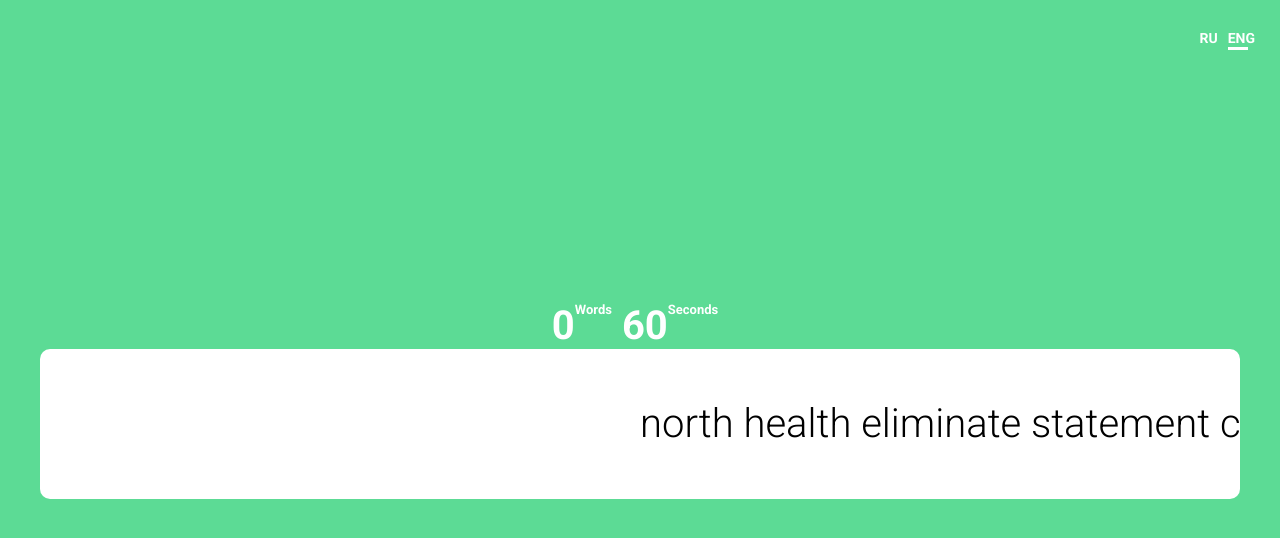
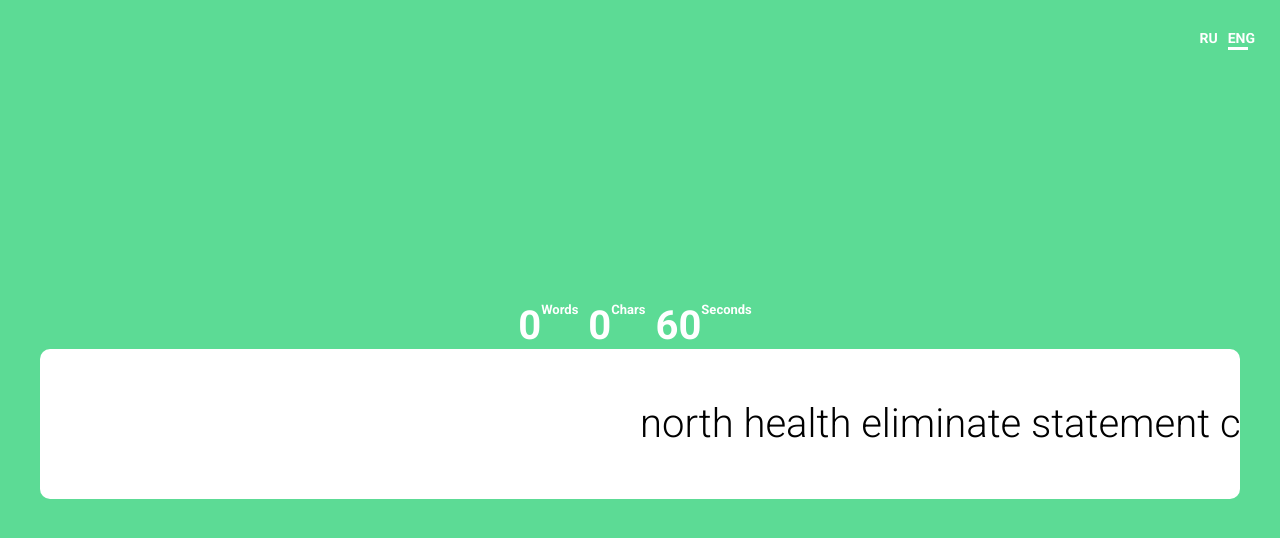
Before and after one commit to WladislawWO/typing-speed, a React (Create React App) app: page / in a window 1280 px wide. Shown: the top 538 px of the page. Built offline with nearby package versions, Linux system fonts and the light colour scheme.

Commit message:
Add char counter

```diff
--- a/src/App.jsx
+++ b/src/App.jsx
@@ -10,6 +10,7 @@ const initialTyping = { value: '', mistake: '', startTyping: false };
 function App() {
   const [open, setOpen] = useState(false);
   const [value, setValue] = useState({});
+  const [result, setResult] = useState(0);
   const [typing, setTyping] = useState(initialTyping);
   const [words, setWords] = useState(getWords('eng'));
   const [writtenWords, setwrittenWords] = useState([]);
@@ -30,20 +31,20 @@ function App() {
         setWords(typing.value.slice(-1) + words);
       }
     } else if(keyCode === 32) {
-      if(!typing.mistake) setwrittenWords((i) => [typing, ...i]);
+      setwrittenWords((i) => [typing, ...i]);
       setTyping({...initialTyping, startTyping: true});
-      setWords((words) => words.slice(1));
+      if(words[0] === " ") setWords((words) => words.slice(1));
+      else setWords((words) => words.slice(words.indexOf(" ") + 1));
     }
   }, [value]);
 
   const handleTimeOut = () => {
+    setResult(writtenWords);
     setOpen(true);
     setValue({});
     setTyping(initialTyping)
-    setTimeout(() => {
-      setOpen(false);
-      setwrittenWords([]);
-    }, 4000);
+    setwrittenWords([]);
+    setTimeout(() => setOpen(false), 4000);
   }
 
   useEffect(() => {
@@ -67,7 +68,12 @@ function App() {
           <div className="words">{words}</div>
         </div>
       </div>
-      <Modal open={open} words={writtenWords} setOpen={setOpen} />
+      <Modal
+        open={open}
+        words={result}
+        setOpen={setOpen}
+        typing={typing}
+      />
     </div>
   );
 }
--- a/src/components/Controlls.jsx
+++ b/src/components/Controlls.jsx
@@ -23,6 +23,10 @@ export default function Controlls({ writtenWords, handleTimeOut, typing }) {
             <div className="text">Words</div>
           </div>
           <div className="controll">
+            {writtenWords.reduce((a,b) => a + b.value.length, 0) + typing.value.length}
+            <div className="text">Chars</div>
+          </div>
+          <div className="controll">
             {timer}
             <div className="text">Seconds</div>
           </div>
```
